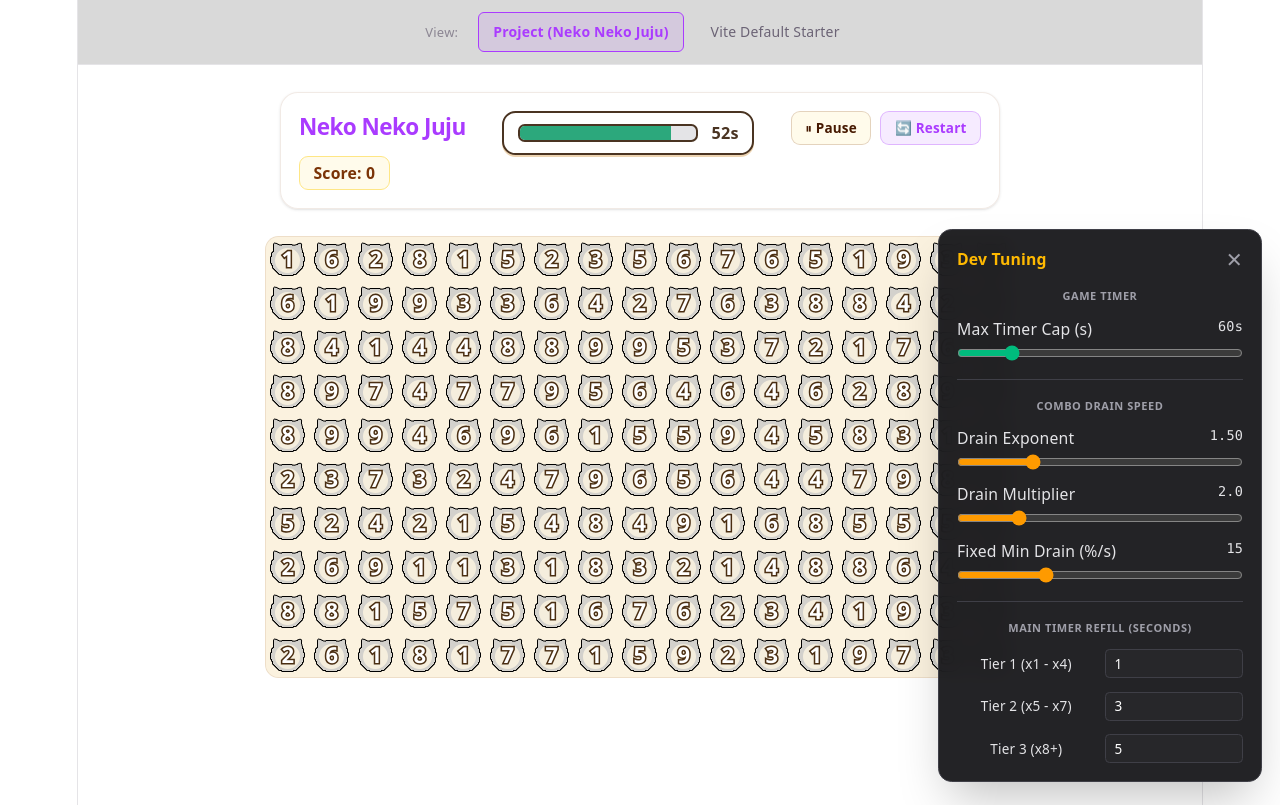
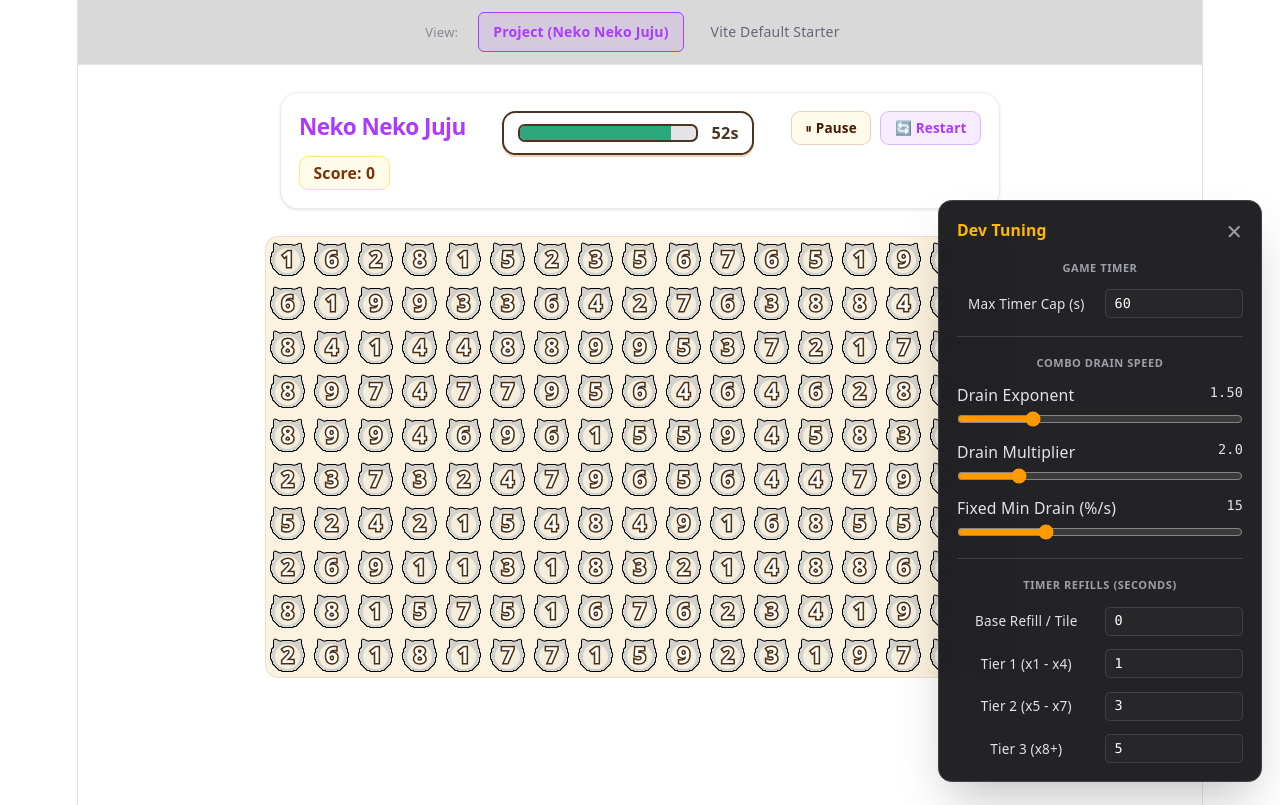
Before and after one commit to chulman444/2026-09-07-Neko-Neko-Juju, a React (Vite) app: page / in a window 1280 px wide. Both pictures are taken after a click on the button "⚙️ Dev Tuner". Built offline with nearby package versions, Linux system fonts and the light colour scheme.

Commit message:
feat(game): add base refill per tile control and numeric timer cap to DevTuner

```diff
--- a/src/pages/game/ui/DevTuner.tsx
+++ b/src/pages/game/ui/DevTuner.tsx
@@ -6,11 +6,17 @@ interface DevTunerProps {
   onComboChange: (newConfig: ComboConfig) => void;
   maxCountdown: number;
   onMaxCountdownChange: (max: number) => void;
+  baseSecondsPerTile: number;
+  onBaseSecondsPerTileChange: (sec: number) => void;
 }
 
 export const DevTuner: React.FC<DevTunerProps> = ({
-  comboConfig, onComboChange,
-  maxCountdown, onMaxCountdownChange
+  comboConfig,
+  onComboChange,
+  maxCountdown,
+  onMaxCountdownChange,
+  baseSecondsPerTile,
+  onBaseSecondsPerTileChange,
 }) => {
   const [isOpen, setIsOpen] = useState(false);
 
@@ -41,21 +47,17 @@ export const DevTuner: React.FC<DevTunerProps> = ({
       <div className="flex flex-col gap-3">
         {/* Game Timer Config */}
         <h4 className="font-semibold text-[11px] text-zinc-400 uppercase tracking-wider">Game Timer</h4>
-        <label className="flex flex-col gap-1">
-          <div className="flex justify-between">
-            <span>Max Timer Cap (s)</span>
-            <span className="font-mono text-xs">{maxCountdown}s</span>
-          </div>
+        <div className="grid grid-cols-2 gap-2 items-center">
+          <span className="text-xs">Max Timer Cap (s)</span>
           <input
-            type="range"
-            min="10"
-            max="300"
+            type="number"
+            min="5"
             step="5"
             value={maxCountdown}
-            onChange={(e) => onMaxCountdownChange(parseFloat(e.target.value))}
-            className="accent-emerald-500 cursor-pointer"
+            onChange={(e) => onMaxCountdownChange(Math.max(1, parseFloat(e.target.value) || 0))}
+            className="bg-zinc-800 border border-zinc-700 rounded px-2 py-1 text-white w-full text-xs font-mono"
           />
-        </label>
+        </div>
 
         <hr className="border-zinc-700 my-1" />
 
@@ -110,7 +112,19 @@ export const DevTuner: React.FC<DevTunerProps> = ({
         </label>
 
         <hr className="border-zinc-700 my-1" />
-        <h4 className="font-semibold text-[11px] text-zinc-400 uppercase tracking-wider">Main Timer Refill (Seconds)</h4>
+        <h4 className="font-semibold text-[11px] text-zinc-400 uppercase tracking-wider">Timer Refills (Seconds)</h4>
+
+        <div className="grid grid-cols-2 gap-2 items-center">
+          <span className="text-xs">Base Refill / Tile</span>
+          <input
+            type="number"
+            min="0"
+            step="0.1"
+            value={baseSecondsPerTile}
+            onChange={(e) => onBaseSecondsPerTileChange(Math.max(0, parseFloat(e.target.value) || 0))}
+            className="bg-zinc-800 border border-zinc-700 rounded px-2 py-1 text-white w-full text-xs font-mono"
+          />
+        </div>
 
         <div className="grid grid-cols-2 gap-2 items-center">
           <span className="text-xs">Tier 1 (x1 - x4)</span>
@@ -120,7 +134,7 @@ export const DevTuner: React.FC<DevTunerProps> = ({
             step="0.5"
             value={comboConfig.tier1Refill}
             onChange={(e) => handleComboChange('tier1Refill', parseFloat(e.target.value))}
-            className="bg-zinc-800 border border-zinc-700 rounded px-2 py-1 text-white w-full text-xs"
+            className="bg-zinc-800 border border-zinc-700 rounded px-2 py-1 text-white w-full text-xs font-mono"
           />
         </div>
         <div className="grid grid-cols-2 gap-2 items-center">
@@ -131,7 +145,7 @@ export const DevTuner: React.FC<DevTunerProps> = ({
             step="0.5"
             value={comboConfig.tier2Refill}
             onChange={(e) => handleComboChange('tier2Refill', parseFloat(e.target.value))}
-            className="bg-zinc-800 border border-zinc-700 rounded px-2 py-1 text-white w-full text-xs"
+            className="bg-zinc-800 border border-zinc-700 rounded px-2 py-1 text-white w-full text-xs font-mono"
           />
         </div>
         <div className="grid grid-cols-2 gap-2 items-center">
@@ -142,7 +156,7 @@ export const DevTuner: React.FC<DevTunerProps> = ({
             step="0.5"
             value={comboConfig.tier3Refill}
             onChange={(e) => handleComboChange('tier3Refill', parseFloat(e.target.value))}
-            className="bg-zinc-800 border border-zinc-700 rounded px-2 py-1 text-white w-full text-xs"
+            className="bg-zinc-800 border border-zinc-700 rounded px-2 py-1 text-white w-full text-xs font-mono"
           />
         </div>
       </div>
--- a/src/pages/game/ui/GamePage.tsx
+++ b/src/pages/game/ui/GamePage.tsx
@@ -10,12 +10,12 @@ import { DevTuner } from './DevTuner';
 export const GamePage: React.FC = () => {
   const [score, setScore] = useState<number>(0);
   const [maxCountdown, setMaxCountdown] = useState<number>(60);
+  const [baseSecondsPerTile, setBaseSecondsPerTile] = useState<number>(0);
   const generateNewBoard = useBoardStore((state) => state.generateNewBoard);
 
   const {
     countdown,
     isPaused,
-    isDepleted,
     togglePause,
     addTime,
     reset: resetTimer,
@@ -35,10 +35,10 @@ export const GamePage: React.FC = () => {
     setPaused: setComboPaused,
   } = useComboSystem();
 
-  // Keep combo system pause state in sync with game timer pause state
+  // Keep combo system pause state in sync with game timer pause state (continues running even if timer is depleted)
   useEffect(() => {
-    setComboPaused(isPaused || isDepleted);
-  }, [isPaused, isDepleted, setComboPaused]);
+    setComboPaused(isPaused);
+  }, [isPaused, setComboPaused]);
 
   const handleTilesCleared = useCallback(
     (tiles: TileCoord[], _sum: number) => {
@@ -50,9 +50,9 @@ export const GamePage: React.FC = () => {
       const comboBonusTime = registerMatch();
 
       // Award time: base reward per tile + combo bonus
-      addTime(tiles.length * 1.5 + comboBonusTime);
+      addTime(tiles.length * baseSecondsPerTile + comboBonusTime);
     },
-    [addTime, registerMatch]
+    [addTime, registerMatch, baseSecondsPerTile]
   );
 
   const handleResetGame = useCallback(() => {
@@ -119,6 +119,8 @@ export const GamePage: React.FC = () => {
         onComboChange={setComboConfig}
         maxCountdown={maxCountdown}
         onMaxCountdownChange={setMaxCountdown}
+        baseSecondsPerTile={baseSecondsPerTile}
+        onBaseSecondsPerTileChange={setBaseSecondsPerTile}
       />
     </div>
   );
```
